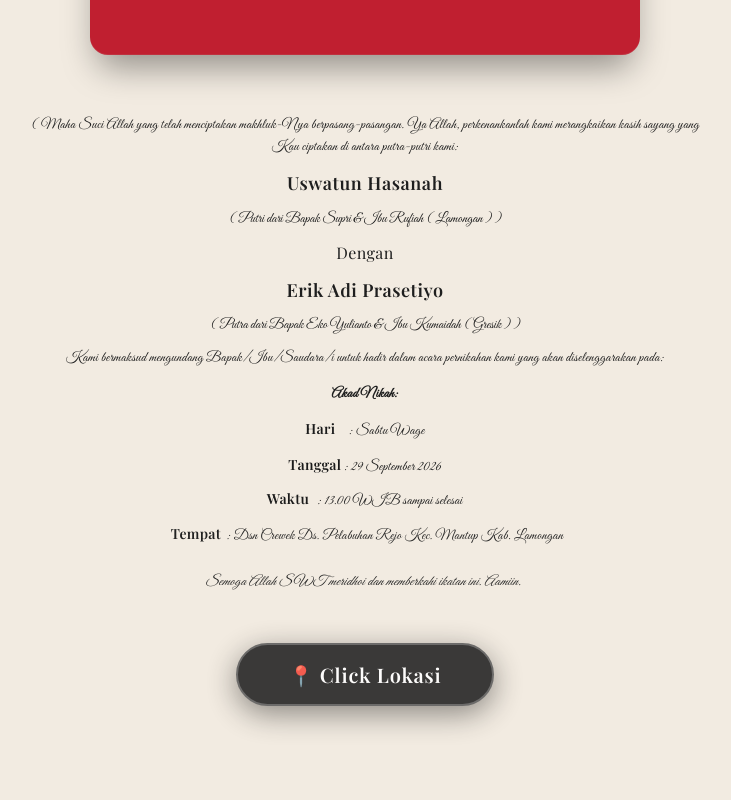
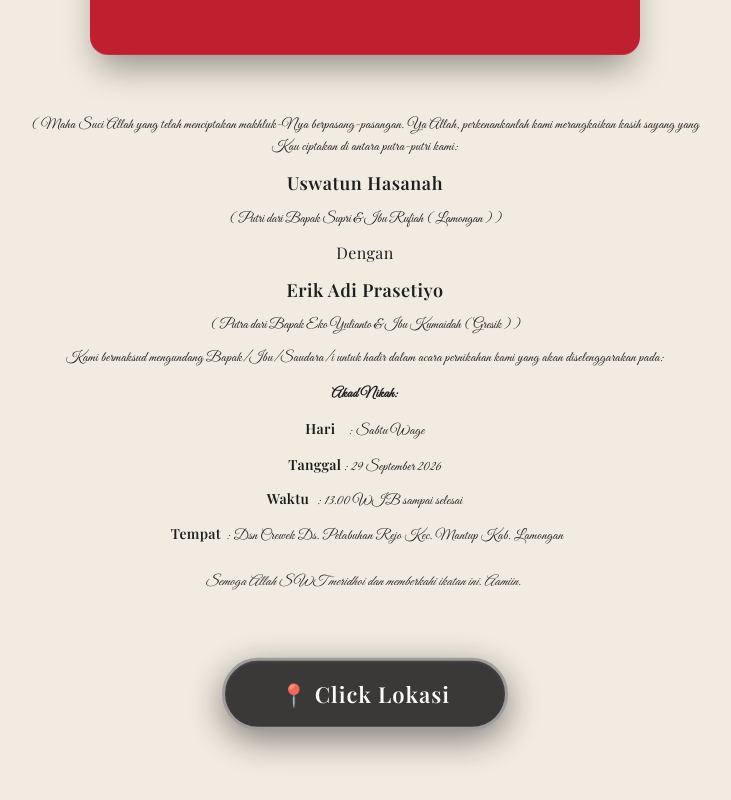
Before and after one commit to mtsalisabdulloh2-cmyk/undangan, a plain HTML site: page index.html in a window 1280 px wide. Shown: the part 516-1316 px from the top of the page, without its empty margins (275-1006 px from the left). Before the commit the page ends 1282 px from the top, so only its background shows below. Drawn offline with nearby package versions, Linux system fonts and the light colour scheme; a web font is replaced by a local one.

Commit message:
Update index.html

```diff
--- a/index.html
+++ b/index.html
@@ -199,12 +199,13 @@
       letter-spacing: 0.3px;
     }
 
-    /* ===== TOMBOL LOKASI ===== */
+    /* ===== TOMBOL LOKASI - DIPERBESAR DAN DIPERJELAS ===== */
     .tombol-wrapper {
       width: 100%;
       display: flex;
       justify-content: center;
-      margin-top: 10px;
+      margin-top: 15px;
+      padding: 10px 0;
       opacity: 0;
       transform: translateX(-80px);
       transition: opacity 1.5s cubic-bezier(0.25, 0.46, 0.45, 0.94),
@@ -223,34 +224,37 @@
 
     @keyframes floatTombol {
       0% { transform: translateY(0); }
-      50% { transform: translateY(-8px); }
+      50% { transform: translateY(-10px); }
       100% { transform: translateY(0); }
     }
 
     .btn-lokasi {
       display: inline-block;
-      background: #1a1a1a;
+      background: #000000;
+      background: #0a0a0a;
       color: #ffffff;
       font-family: 'Playfair Display', 'Times New Roman', serif;
-      font-size: 20px;
-      font-weight: 600;
-      padding: 16px 50px;
+      font-size: 22px;
+      font-weight: 700;
+      padding: 18px 55px;
       border-radius: 60px;
       text-decoration: none;
-      letter-spacing: 0.8px;
-      box-shadow: 0 8px 30px rgba(0, 0, 0, 0.5);
+      letter-spacing: 1px;
+      box-shadow: 0 10px 35px rgba(0, 0, 0, 0.6), inset 0 1px 3px rgba(255, 255, 255, 0.1);
       transition: all 0.3s ease;
-      border: 2px solid #555555;
+      border: 3px solid #666666;
+      border: 3px solid #888888;
       cursor: pointer;
       text-align: center;
-      min-width: 200px;
+      min-width: 220px;
+      text-shadow: 0 1px 3px rgba(0, 0, 0, 0.3);
     }
 
     .btn-lokasi:hover {
-      background: #333333;
+      background: #2a2a2a;
       transform: scale(1.05);
-      box-shadow: 0 12px 40px rgba(0, 0, 0, 0.6);
-      border-color: #888888;
+      box-shadow: 0 15px 45px rgba(0, 0, 0, 0.7), inset 0 1px 3px rgba(255, 255, 255, 0.15);
+      border-color: #aaaaaa;
     }
 
     .btn-lokasi:active {
@@ -258,7 +262,6 @@
     }
 
     /* ===== ANIMASI SCROLL LEBIH CEPAT ===== */
-    /* Durasi: 1.5s (lebih cepat dari sebelumnya 3.15s) */
     .scroll-left {
       opacity: 0;
       transform: translateX(-80px);
@@ -279,7 +282,6 @@
       transform: translateX(0);
     }
 
-    /* Delay lebih cepat */
     .delay-1 { transition-delay: 0.15s; }
     .delay-2 { transition-delay: 0.30s; }
     .delay-3 { transition-delay: 0.45s; }
@@ -300,7 +302,7 @@
       .card { width: 100%; max-width: 550.05px; height: auto; aspect-ratio: 1/1; }
       .ayat { font-size: 13px; }
       .surah { font-size: 13px; }
-      .btn-lokasi { font-size: 17px; padding: 14px 38px; min-width: 160px; }
+      .btn-lokasi { font-size: 19px; padding: 16px 42px; min-width: 180px; }
     }
 
     @media (max-width: 570px) {
@@ -308,7 +310,7 @@
       .ayat { font-size: 12px; line-height: 1.6; }
       .surah { font-size: 12px; padding: 5px 14px; }
       .info-section { max-width: 100%; }
-      .btn-lokasi { font-size: 15px; padding: 12px 30px; min-width: 140px; }
+      .btn-lokasi { font-size: 17px; padding: 14px 34px; min-width: 160px; }
     }
 
     @media (max-width: 420px) {
@@ -317,7 +319,7 @@
       .line-uswatun, .line-erik { font-size: 16px; }
       .line-dengan { font-size: 14px; }
       .line-maha, .line-putri, .line-putra, .line-undangan, .line-penutup { font-size: 12px; }
-      .btn-lokasi { font-size: 13px; padding: 10px 22px; min-width: 120px; }
+      .btn-lokasi { font-size: 15px; padding: 12px 28px; min-width: 140px; border-width: 2px; }
     }
   </style>
 </head>
@@ -393,7 +395,7 @@
 
     </div>
 
-    <!-- TOMBOL LOKASI -->
+    <!-- TOMBOL LOKASI - DIPERBESAR -->
     <div class="tombol-wrapper float-btn" id="tombolLokasi">
       <a href="https://www.google.com/maps?q=-7.2920226,112.3998134&z=17&hl=id"
          class="btn-lokasi"
```
